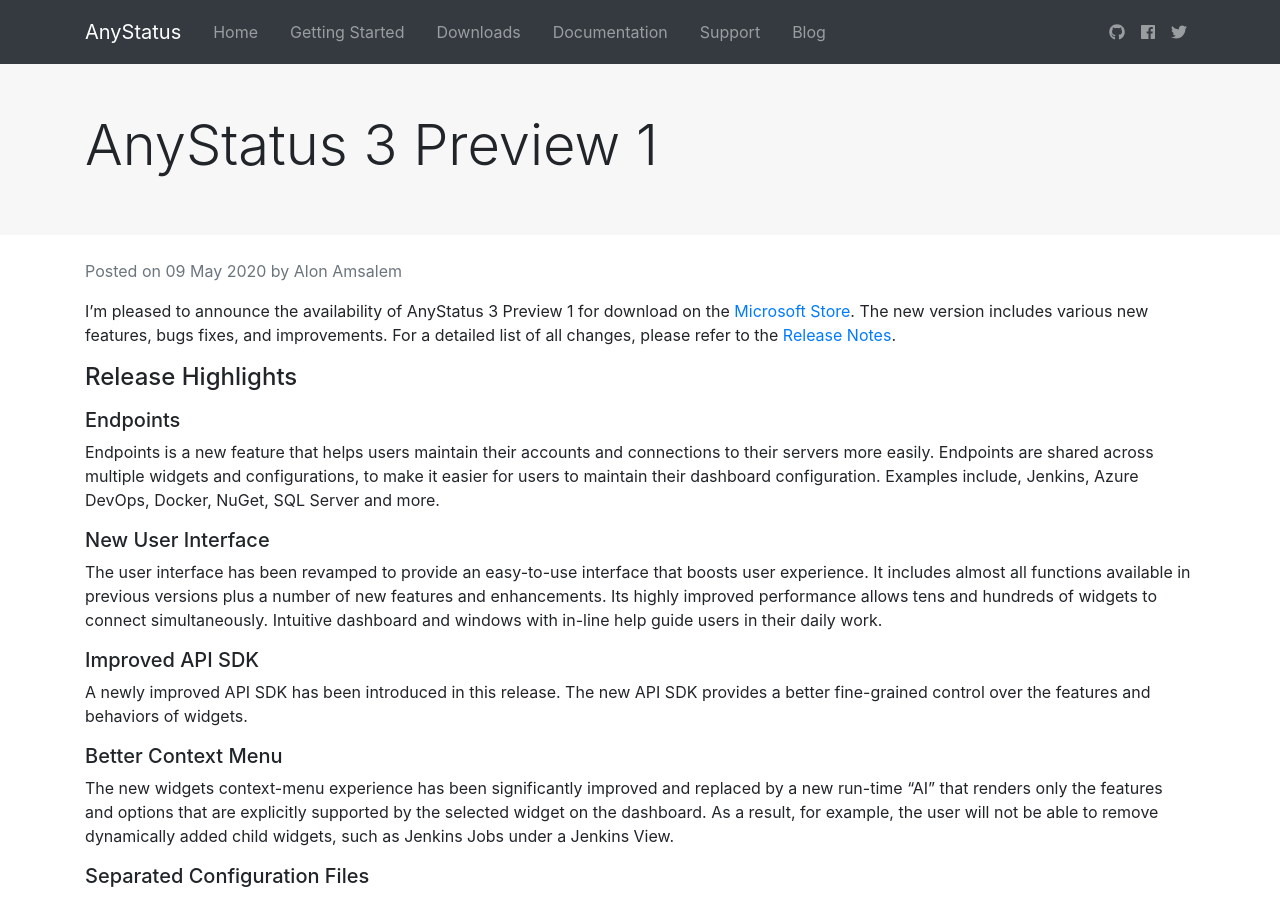
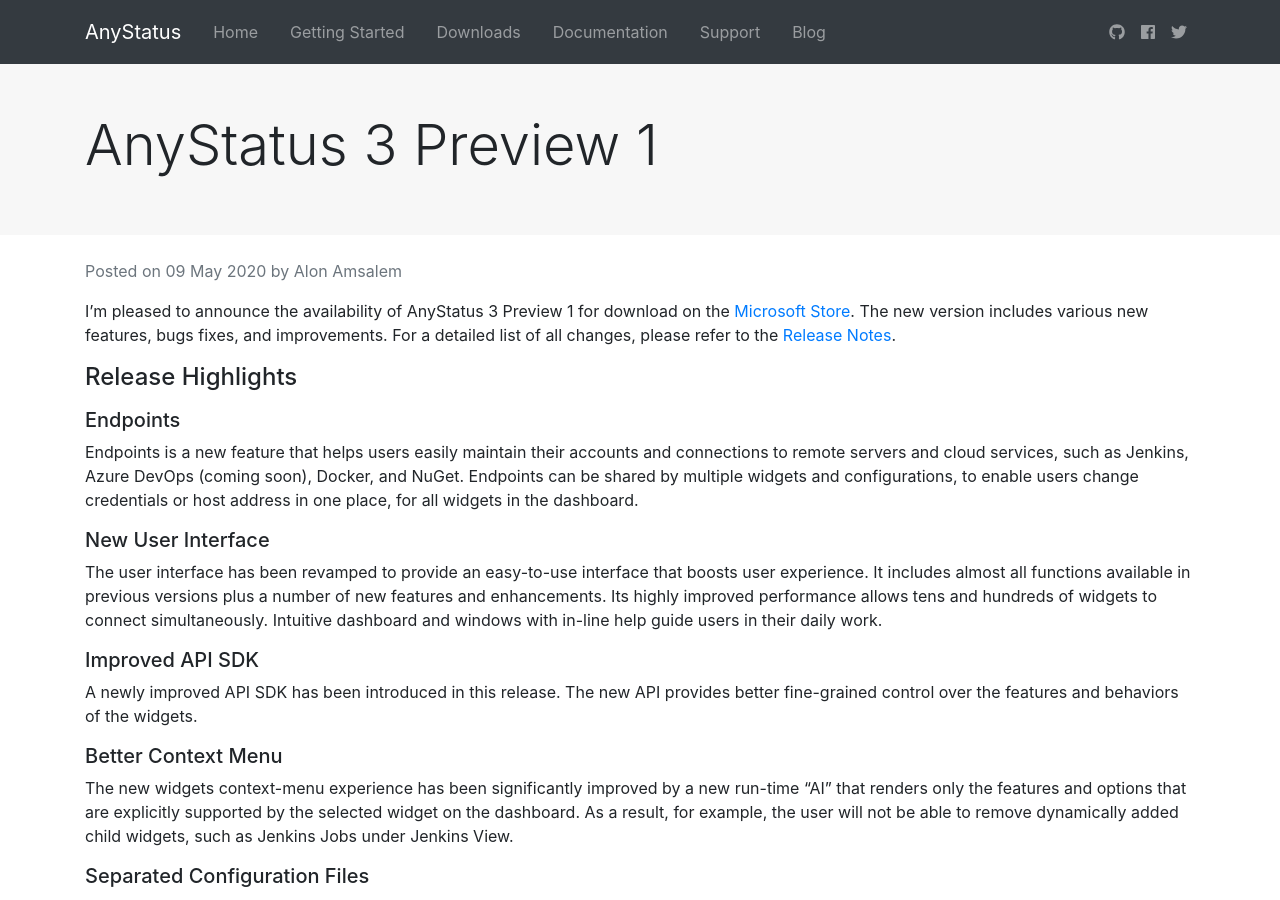
Before and after one commit to AnyStatus/anystatus.github.io, a Jekyll site: the page built from _posts/2020-08-24-anystatus-3-preview-1.md, in a window 1280 px wide and 900 px high. Built offline with Jekyll 4.4.1, drawn with Linux system fonts in a browser that asks for light colours; comment, search, counter and statistics services are not loaded; some of the changed text lies outside the part shown.

Commit message:
Mr Hyde was here …

```diff
--- a/_posts/2020-08-24-anystatus-3-preview-1.md
+++ b/_posts/2020-08-24-anystatus-3-preview-1.md
@@ -12,7 +12,7 @@
 
 ##### Endpoints
 
-Endpoints is a new feature that helps users maintain their accounts and connections to their servers more easily. Endpoints are shared across multiple widgets and configurations, to make it easier for users to maintain their dashboard configuration. Examples include, Jenkins, Azure DevOps, Docker, NuGet, SQL Server and more.
+Endpoints is a new feature that helps users easily maintain their accounts and connections to remote servers and cloud services, such as Jenkins, Azure DevOps (coming soon), Docker, and NuGet. Endpoints can be shared by multiple widgets and configurations, to enable users change credentials or host address in one place, for all widgets in the dashboard.
 
 ##### New User Interface
 
@@ -20,12 +20,12 @@
 
 ##### Improved API SDK
 
-A newly improved API SDK has been introduced in this release. The new API SDK provides a better fine-grained control over the features and behaviors of widgets.
+A newly improved API SDK has been introduced in this release. The new API provides better fine-grained control over the features and behaviors of the widgets.
 
 ##### Better Context Menu
 
-The new widgets context-menu experience has been significantly improved and replaced by a new run-time "AI" that renders only the features and options that are explicitly supported by the selected widget on the dashboard. As a result, for example, the user will not be able to remove dynamically added child widgets, such as Jenkins Jobs under a Jenkins View.
+The new widgets context-menu experience has been significantly improved by a new run-time "AI" that renders only the features and options that are explicitly supported by the selected widget on the dashboard. As a result, for example, the user will not be able to remove dynamically added child widgets, such as Jenkins Jobs under Jenkins View.
 
 ##### Separated Configuration Files
 
-In previous releases, the user's information is all encrypted into a single database file. This causes issues for organizations who distribute AnyStatus pre-configured installation for multiple end-users. In the new release, the configuration system is more flexible by using separate JSON configuration files for the application, user preferences, session and dashboard settings. This improvement will hopefully enable more advanced distribution scenarios.
+In previous releases, the user's information is all encrypted into a single database file. This causes issues for organizations who distribute AnyStatus pre-configured installation for multiple end-users or teams that automatically generated and distribute the team's dashboard configuration. In the new release, the configuration system is now more flexible by using separate JSON configuration files for the application, user preferences, session, endpoints, and dashboard settings. This improvement will hopefully enable more advanced distribution scenarios.
```
